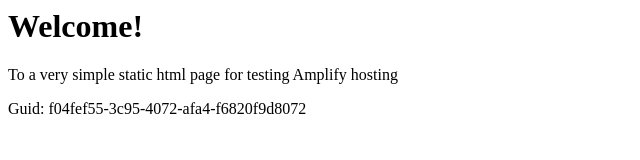
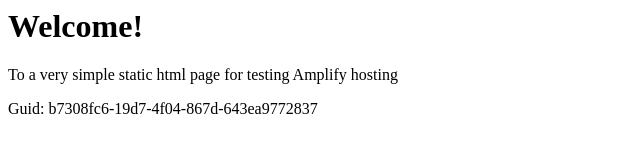
Before and after one commit to aws-aemilia-yul/Github-PR-Commit-Integration-Test-DoNotTouch-GitHubWebhookPushCanaryTest-v1-preprod-ca-central-1, a website: page src/index.html in a window 1280 px wide. Shown: the full height of the page, 0-640 px from the left. Drawn offline with Linux system fonts and the light colour scheme.

Commit message:
commit from integ tests

```diff
--- a/src/index.html
+++ b/src/index.html
@@ -12,6 +12,6 @@
 <body>
     <h1>Welcome!</h1>
     <p>To a very simple static html page for testing Amplify hosting</p>
-    <p>Guid: f04fef55-3c95-4072-afa4-f6820f9d8072</p></body>
+    <p>Guid: b7308fc6-19d7-4f04-867d-643ea9772837</p></body>
 
 </html>
```
